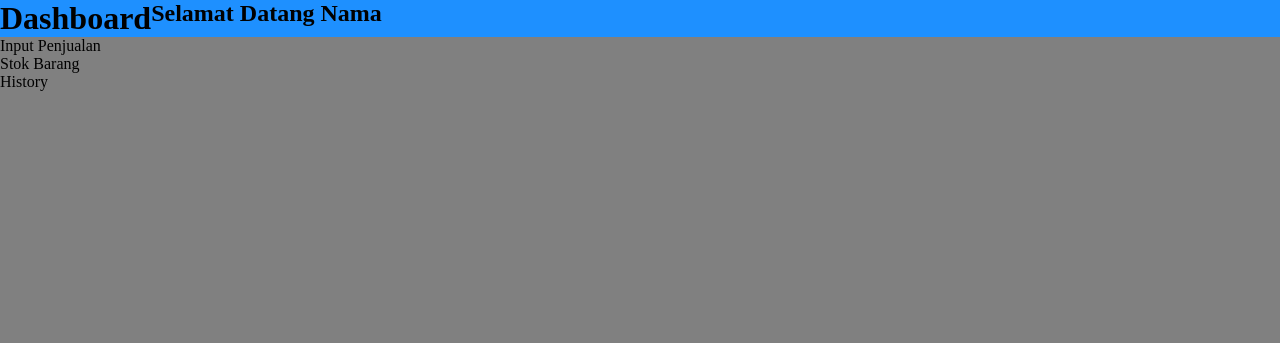
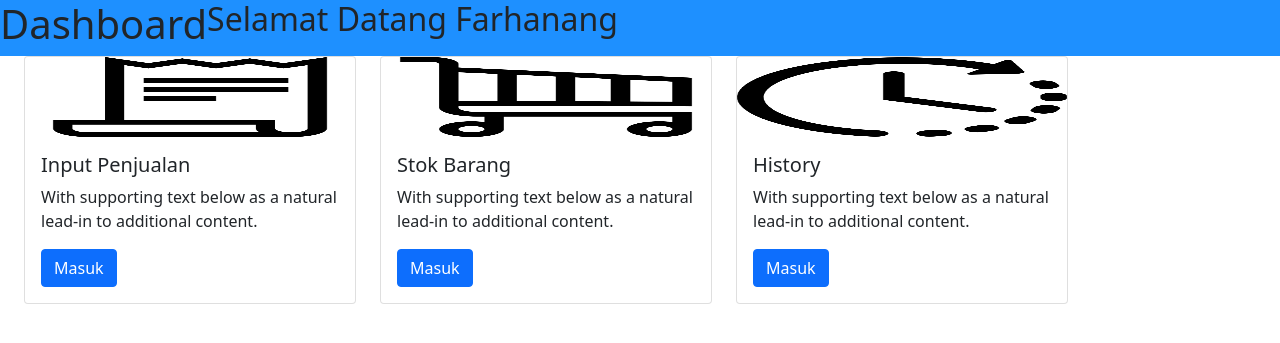
Before and after one commit to augesvina/irreplaceable, a PHP site: page /dashboard.php in a window 1280 px wide. Shown: the top 343 px of the page. Run offline with PHP 8.4, Linux system fonts and the light colour scheme.

Commit message:
Mengeset penjualan

```diff
--- a/dashboard.php
+++ b/dashboard.php
@@ -1,29 +1,72 @@
+<?php
+$username = "Farhanang";
+
+?>
 <!DOCTYPE html>
 <html lang="en">
+
 <head>
     <meta charset="UTF-8">
     <meta http-equiv="X-UA-Compatible" content="IE=edge">
     <meta name="viewport" content="width=device-width, initial-scale=1.0">
     <title>Dashboard</title>
     <link rel="stylesheet" href="style/dashboard.css">
+    <link href="https://cdn.jsdelivr.net/npm/bootstrap@5.1.1/dist/css/bootstrap.min.css" rel="stylesheet" integrity="sha384-F3w7mX95PdgyTmZZMECAngseQB83DfGTowi0iMjiWaeVhAn4FJkqJByhZMI3AhiU" crossorigin="anonymous">
+
 </head>
+
 <body>
     <div class="all">
         <div class="header">
-            <div class="pojok"><h1>Dashboard</h1></div>
-            <div class="pojok"><h2>Selamat Datang Nama</h2></div>
+            <div class="pojok">
+                <h1>Dashboard</h1>
+            </div>
+            <div class="pojok">
+                <h2>Selamat Datang <?php echo $username;?></h2>
+            </div>
         </div>
-        <div class="bawah" >
-            <ul style="list-style-type: none;">
-                <li>Input Penjualan</li>
-                <li>Stok Barang</li>
-                <li>History</li>
-            </ul>
-        </div>
+        <div class="bawah">
+            <div class="position-relative">
+                <div class="position-absolute top-25 start-25">
 
 
+                    <div class="row container">
+                        <div class="col-sm-4">
+                            <div class="card">
+                                <img src="img/receipt.png" class="card-img-top" width="140" height="80" alt="...">
+                                <div class="card-body">
+                                    <h5 class="card-title">Input Penjualan</h5>
+                                    <p class="card-text">With supporting text below as a natural lead-in to additional content.</p>
+                                    <a href="penjualan.php" class="btn btn-primary">Masuk</a>
+                                </div>
+                            </div>
+                        </div>
+                        <div class="col-sm-4">
+                            <div class="card">
+                                <img src="img/shopping-cart.png" class="card-img-top" width="140" height="80" alt="...">
+                                <div class="card-body">
+                                    <h5 class="card-title">Stok Barang</h5>
+                                    <p class="card-text">With supporting text below as a natural lead-in to additional content.</p>
+                                    <a href="stok.php" class="btn btn-primary">Masuk</a>
+                                </div>
+                            </div>
+                        </div>
+                        <div class="col-sm-4">
+                            <div class="card">
+                                <img src="img/time-left.png" class="card-img-top" width="140" height="80" alt="...">
+                                <div class="card-body">
+                                    <h5 class="card-title">History</h5>
+                                    <p class="card-text">With supporting text below as a natural lead-in to additional content.</p>
+                                    <a href="history" class="btn btn-primary">Masuk</a>
+                                </div>
+                            </div>
+                        </div>
+                    </div>
+                </div>
+            </div>
 
-    </div>
+        </div>
+        <script src="https://cdn.jsdelivr.net/npm/bootstrap@5.1.1/dist/js/bootstrap.bundle.min.js" integrity="sha384-/bQdsTh/da6pkI1MST/rWKFNjaCP5gBSY4sEBT38Q/9RBh9AH40zEOg7Hlq2THRZ" crossorigin="anonymous"></script>
+</body>
 
-</body>
 </html>
--- a/style/dashboard.css
+++ b/style/dashboard.css
@@ -9,8 +9,9 @@
 
 }
 
-.header {
+div .header {
+    border: 2 solid black;
     display: flex;
     background-color: DodgerBlue;
-    align-content: space-around;
+
 }
```
Also changed, not shown: coba-coba.php (added, +29 -0 lines), penjualan.php (added, +33 -0 lines), img/receipt.png (added), img/shopping-cart.png (added), img/time-left.png (added).
